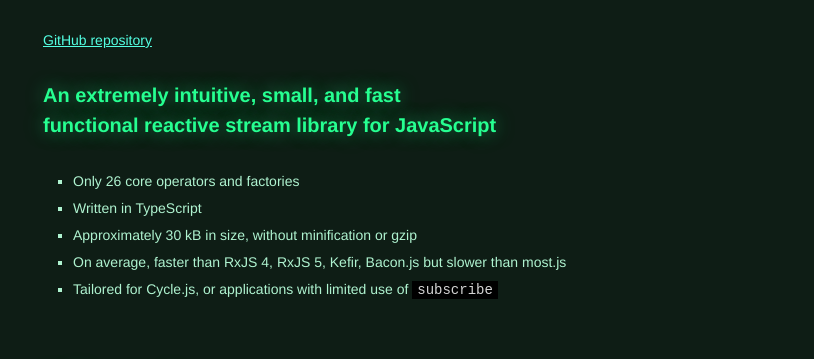
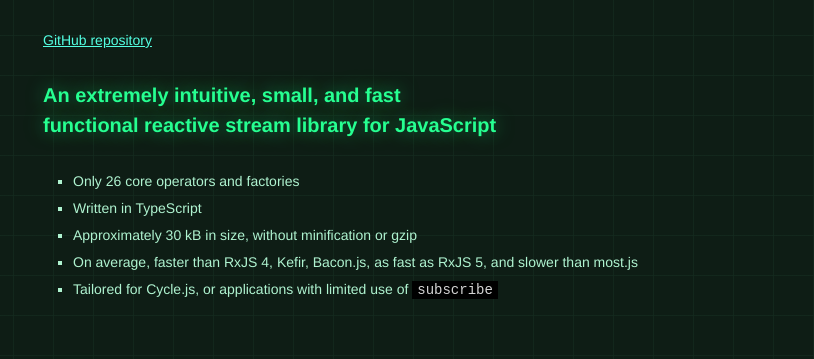
Before and after one commit to staltz/xstream, a Jekyll site: the page built from index.html, in a window 1280 px wide. Shown: the part 125-484 px from the top of the page, without its empty margins (227-1041 px from the left). Built offline with Jekyll 4.4.1, drawn with Linux system fonts in a browser that asks for light colours.

Commit message:
Improve background style

````diff
--- a/_includes/content.md
+++ b/_includes/content.md
@@ -3,7 +3,7 @@
 - Only 26 core operators and factories
 - Written in TypeScript
 - Approximately 30 kB in size, without minification or gzip
-- On average, faster than RxJS 4, RxJS 5, Kefir, Bacon.js but slower than most.js
+- On average, faster than RxJS 4, Kefir, Bacon.js, as fast as RxJS 5, and slower than most.js
 - Tailored for Cycle.js, or applications with limited use of `subscribe`
 
 # Example
@@ -191,7 +191,7 @@
 
 Factories are functions that create Streams, such as `xs.create()`, `xs.periodic()`, etc.
 
-## <a id="create"></a> `create(producer)`
+### <a id="create"></a> `create(producer)`
 
 Creates a new Stream given a Producer.
 
@@ -260,7 +260,6 @@
 get a Stream that emits those transformed events.
 
 Marble diagram:
-
 ```text
 --1---3--5-----7------
    map(i => i * 10)
@@ -284,7 +283,6 @@
 constant value on the output Stream.
 
 Marble diagram:
-
 ```text
 --1---3--5-----7-----
       mapTo(10)
--- a/_layouts/default.html
+++ b/_layouts/default.html
@@ -4,6 +4,7 @@
   {% include head.html %}
 
   <body>
+    <div class="background"></div>
 
     {% include header.html %}
 
--- /dev/null
+++ b/_sass/_background.scss
@@ -0,0 +1,25 @@
+.background {
+  position: fixed;
+  z-index: -100;
+  top: 0;
+  bottom: 0;
+  left: 0;
+  right: 0;
+  background-image:
+    linear-gradient(
+      to right,
+      lighten($background-color, 4%) 1%,
+      transparent 2%,
+      transparent 99%,
+      lighten($background-color, 4%) 100%
+    ),
+    linear-gradient(
+      to bottom,
+      lighten($background-color, 4%) 1%,
+      transparent 2%,
+      transparent 99%,
+      lighten($background-color, 4%) 100%
+    );
+  background-attachment: fixed;
+  background-size: 40px 40px;
+}
--- a/css/main.scss
+++ b/css/main.scss
@@ -54,5 +54,6 @@
 @import
         "base",
         "layout",
-        "syntax-highlighting"
+        "syntax-highlighting",
+        "background"
 ;
````
